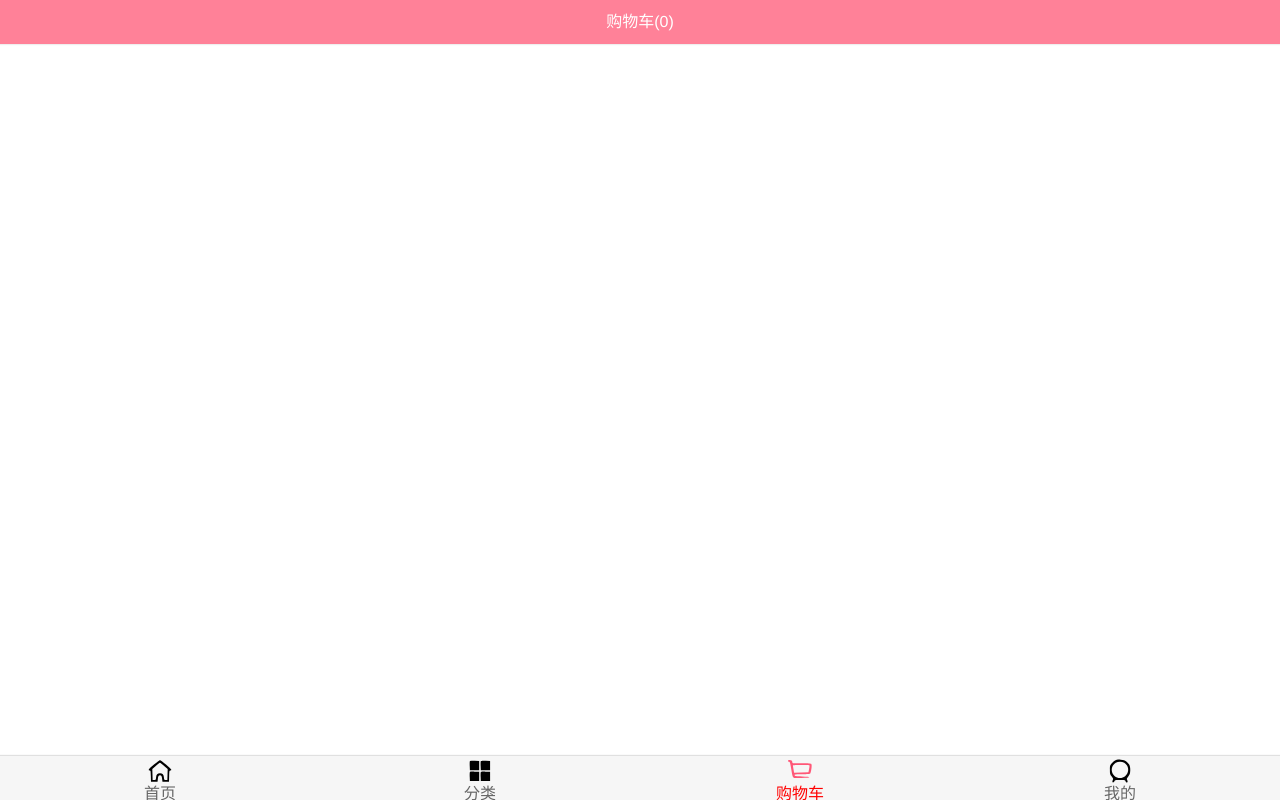
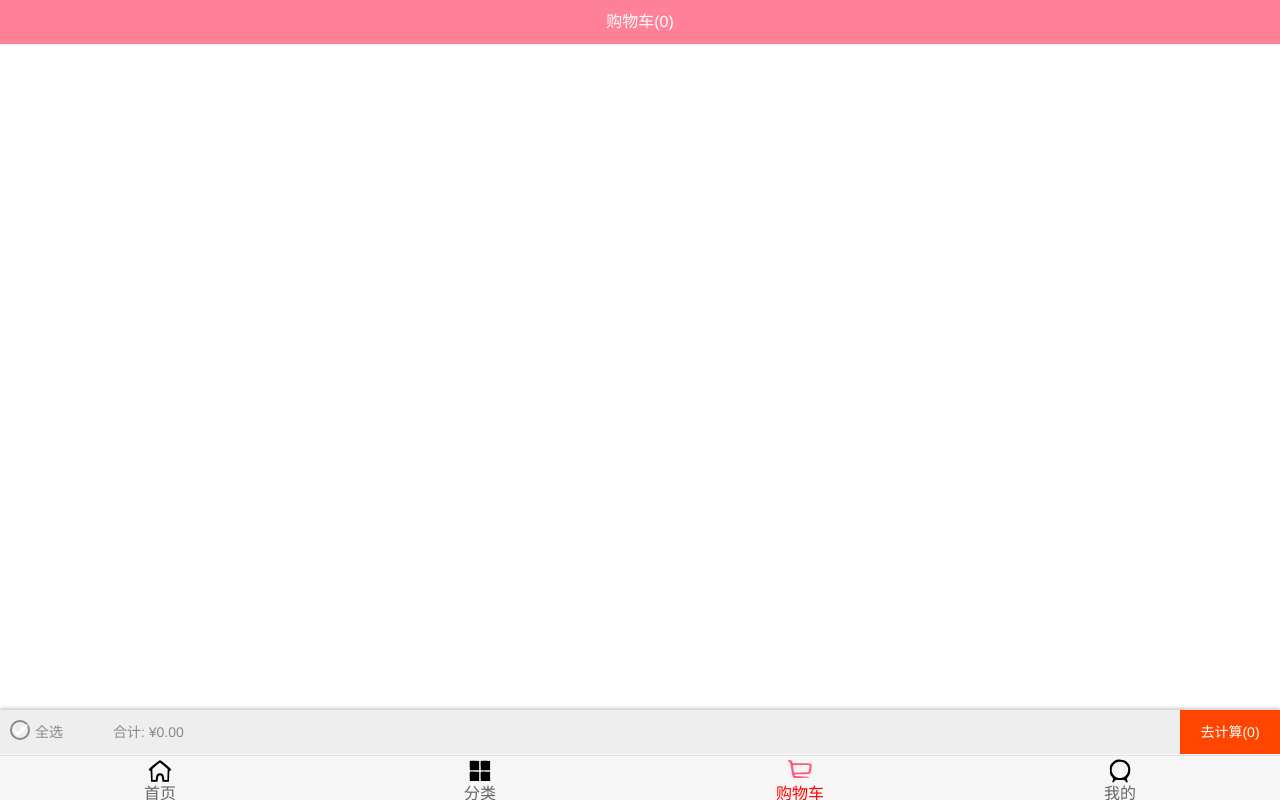
Before and after one commit to chen-ccy/bili-vue-store, a Vue app: page /shopcart in a window 1280 px wide. Built offline with nearby package versions, Linux system fonts and the light colour scheme.

Commit message:
2021.06.29 购物车完成

```diff
--- /dev/null
+++ b/src/components/common/toast/Toast.vue
@@ -0,0 +1,23 @@
+<template>
+  <div class="toast">
+    {{message}}
+  </div>
+</template>
+
+<script>
+  export default {
+    name: "Toast",
+    props:{
+      message:{
+        type:String,
+        default(){
+          return ''
+        }
+      }
+    }
+  }
+</script>
+
+<style scoped>
+
+</style>
--- a/src/store/actions.js
+++ b/src/store/actions.js
@@ -1,12 +1,17 @@
 const actions = {
+
   addCart(context,playload){
+    return new Promise(resolve => {
       let oldItem = context.state.cartList.find( item => item.iid === playload.iid )
       if(oldItem){
         context.commit('addCount',oldItem)
+        resolve('数量加一')
       }else {
         playload.count = 1
         context.commit('addToCart',playload)
+        resolve('已添加到购物车')
       }
+    })
   }
 }
 
--- a/src/store/mutations.js
+++ b/src/store/mutations.js
@@ -1,5 +1,6 @@
 const mutations = {
   addToCart(state,playload){
+    playload.isClick = false;
     state.cartList.push(playload)
   },
   addCount(state,playload){
--- a/src/views/cart/Cart.vue
+++ b/src/views/cart/Cart.vue
@@ -3,7 +3,10 @@
     <nav-bar class="cart-navbar">
       <div slot="center">购物车({{length}})</div>
     </nav-bar>
-    <CartList/>
+    <CartList :cartItem="cartList"/>
+    <CartBottomBar class="bottom-bar" @buyClick="buyClick"/>
+
+    <Toast class="cart-toast" :message="message" v-show="toastShow"/>
   </div>
 
 </template>
@@ -11,15 +14,24 @@
 <script>
   import NavBar from "@/components/common/navbar/NavBar";
   import CartList from "@/views/cart/childCart/CartList";
+  import CartBottomBar from "@/views/cart/childCart/CartBottomBar";
 
-
+  import Toast from "@/components/common/toast/Toast";
   import {mapGetters} from 'vuex'
 
   export default {
     name: "Cart",
     components:{
       NavBar,
-      CartList
+      CartList,
+      CartBottomBar,
+      Toast
+    },
+    data(){
+      return {
+        toastShow:false,
+        message:''
+      }
     },
     computed:{
       ...mapGetters({
@@ -27,6 +39,21 @@
         cartList: 'getCartList'
       })
     },
+    activated(){
+
+    },
+    methods:{
+      buyClick() {
+        if(this.cartList.length === 0){
+          this.message = '购物车为空，请添加商品'
+          this.toastShow = true
+          setTimeout(() => {
+
+            this.toastShow = false
+          },1500)
+        }
+      }
+    }
 
   }
 </script>
@@ -40,4 +67,14 @@
   background-color: var(--color-tint);
 }
 
+  .cart-toast{
+    position: absolute;
+    left: 50%;
+    top: 50%;
+    transform: translate(-50%,-50%);
+    background-color: rgba(0,0,0,0.5);
+    color: white;
+    padding: 10px;
+  }
+
 </style>
--- /dev/null
+++ b/src/views/cart/childCart/CartBottomBar.vue
@@ -0,0 +1,97 @@
+<template>
+  <div class="cart-bottomBar">
+    <CartButton class="select-all" @click.native="checkAll" :is-click="isClick" />
+    <span>全选</span>
+    <span class="total-price">合计: ¥{{totalPrice}}</span>
+    <span class="buy-product" @click="buyClick">去计算({{cartCount}})</span>
+  </div>
+</template>
+
+<script>
+  import CartButton from "@/views/cart/childCart/CartButton";
+
+  import {mapGetters} from 'vuex'
+  import CartList from "@/views/cart/childCart/CartList";
+  export default {
+    name: "CartBottomBar",
+    components: {
+      CartButton
+    },
+    data() {
+      return {
+        //isClick: false
+      }
+
+    },
+    computed: {
+      ...mapGetters({
+        length: 'getCount',
+        cartList: 'getCartList'
+      }),
+      totalPrice() {
+        return this.cartList.filter(item => {
+          return item.isClick
+        }).reduce((pre, item) => {
+          return pre + item.newPrice * item.count
+        }, 0).toFixed(2)
+      },
+      cartCount() {
+        return this.cartList.filter(item => item.isClick).length
+      },
+      isClick() {
+        if(this.cartList.length === 0) return false
+        return !this.cartList.find( item => !item.isClick)
+      }
+    },
+    methods: {
+      checkAll() {
+        if(this.isClick){
+          this.cartList.forEach( item => item.isClick = false)
+        }else {
+          this.cartList.forEach( item => item.isClick = true)
+        }
+      },
+      buyClick(){
+        this.$emit('buyClick')
+      }
+    }
+  }
+</script>
+
+<style scoped>
+.cart-bottomBar{
+  width: 100%;
+  height: 44px;
+  background-color: #eee;
+  position: fixed;
+  bottom: 46px;
+  left: 0;
+  box-shadow: 0 -2px 3px rgba(0, 0, 0, .2);
+  font-size: 14px;
+  color: #888;
+  line-height: 44px;
+  padding-left: 35px;
+  box-sizing: border-box;
+}
+  .select-all{
+    position:absolute ;
+    left: 10px;
+    top: 10px;
+  }
+  .total-price{
+    margin-left: 50px;
+  }
+  .cart-bottomBar .buy-product{
+    background-color: orangered;
+    display: inline-block;
+    color: #fff;
+    width: 100px;
+    float: right;
+    text-align: center;
+    line-height: 44px;
+
+  }
+  .clicked{
+    background-color: red;
+  }
+</style>
--- /dev/null
+++ b/src/views/cart/childCart/CartButton.vue
@@ -0,0 +1,33 @@
+<template>
+  <div>
+    <div class="item-button"  :class="{click:isClick}">
+      <img src="~assets/img/cart/tick.svg" alt="">
+    </div>
+  </div>
+</template>
+
+<script>
+  export default {
+    name: "CartButton",
+    props:{
+      isClick:{
+        type:Boolean,
+        default:false
+      }
+   },
+  }
+</script>
+
+<style scoped>
+  .item-button{
+    width: 20px;
+    height: 20px;
+    border-radius:50%;
+    border: 2px solid;
+    line-height: 20px;
+  }
+  .click{
+    background-color: red;
+    border-color:red ;
+  }
+</style>
--- a/src/views/cart/childCart/CartList.vue
+++ b/src/views/cart/childCart/CartList.vue
@@ -27,6 +27,9 @@
         this.$refs.scroll.refresh()
       },1000)
     },
+    activated(){
+      this.$refs.scroll.refresh()
+    },
     computed:{
       ...mapGetters({
         length: 'getCount',
--- a/src/views/cart/childCart/CartListItem.vue
+++ b/src/views/cart/childCart/CartListItem.vue
@@ -1,12 +1,40 @@
 <template>
   <div class="cartList-item" >
-    {{cartListItem}}
+    <div class="item-button">
+      <CartButton class="cartButton" :is-click="cartListItem.isClick" @click.native="checkClick"/>
+    </div>
+    <div class="item-img">
+      <div class="item-image">
+        <img :src="cartListItem.imgURL" alt="">
+      </div>
+    </div>
+
+    <div class="item-info">
+      <div class="item-title">
+        <span>{{cartListItem.title}}</span>
+      </div>
+      <div class="item-desc">
+        <span>{{cartListItem.desc}}</span>
+      </div>
+      <div class="item-bottom">
+        <div  class="price">￥{{cartListItem.newPrice}}</div>
+        <div class="count">x{{cartListItem.count}}</div>
+      </div>
+    </div>
+
+
+
   </div>
 </template>
 
 <script>
+
+
+  import CartButton from "@/views/cart/childCart/CartButton";
+
   export default {
     name: "CartListItem",
+    components: {CartButton},
     props:{
       cartListItem:{
         type:Object,
@@ -14,10 +42,76 @@
           return {}
         }
       }
-    }
+      },
+      methods:{
+        checkClick(){
+          this.cartListItem.isClick = !this.cartListItem.isClick
+
+        }
+      }
+
+
   }
 </script>
 
+
+
 <style scoped>
 
+  .cartList-item{
+    width: 100%;
+    display: flex;
+    font-size: 0;
+    padding: 5px;
+    border-bottom: 1px solid #ccc;
+  }
+  .cartButton{
+    width: 30px;
+    height: 100%;
+    display: flex;
+
+    align-items: center;
+    text-align: center;
+
+  }
+.item-img{
+    flex: 1;
+  }
+  .item-info{
+    flex:3;
+    font-size: 17px;
+    color: #333;
+    position: relative;
+    padding: 5px 10px;
+    overflow: hidden;
+  }
+  .item-desc,.item-title{
+    overflow: hidden;
+    white-space: nowrap;
+    text-overflow: ellipsis;
+  }
+  .item-desc{
+    margin-top: 15px;
+  }
+  .item-bottom{
+    display: flex;
+    justify-content: space-between;
+    margin-top: 10px;
+    position: absolute;
+    bottom: 10px;
+    left: 10px;
+    right: 10px;
+
+  }
+  .cartList-item img{
+    width: 80px;
+    height: 100px;
+    display: block;
+    border-radius: 5px;
+
+  }
+  .price{
+    color: orangered;
+  }
+
 </style>
--- a/src/views/detail/Detail.vue
+++ b/src/views/detail/Detail.vue
@@ -14,6 +14,7 @@
 
     </Scroll>
     <DetailBottomNav @addToCart="addToCart"/>
+    <Toast class="detail-toast" v-show="toastShow" :message="message"/>
   </div>
 
 </template>
@@ -32,6 +33,7 @@
 
   import Scroll from "@/components/common/scroll/Scroll";
   import GoodsList from "@/components/content/goods/GoodsList";
+  import Toast from "@/components/common/toast/Toast";
 
 
   import {getDetail} from "@/networks/detail";
@@ -52,7 +54,8 @@
       DetailCommentInfo,
       DetailBottomNav,
       GoodsList,
-      Scroll
+      Scroll,
+      Toast
     },
     mixins:[itemListenerMixin],
     data(){
@@ -67,7 +70,9 @@
         recommend:{},
         getThemeTopY:null,
         themeTopY:[],
-        currentIndex:null
+        currentIndex:null,
+        message:'',
+        toastShow:false
       }
     },
     created() {
@@ -126,9 +131,14 @@
         obj.desc = this.goods.desc;
         obj.newPrice = this.goods.realPrice;
 
+        this.$store.dispatch('addCart',obj).then(res =>{
+          this.message = res
+        })
+        this.toastShow = true
+        setTimeout(() =>{
+          this.toastShow = false
+        },1500)
 
-        this.$store.dispatch('addCart',obj)
-        alert("已加入购物车")
       }
     }
   }
@@ -153,4 +163,13 @@
   bottom: 58px;
   overflow: hidden;
 }
+  .detail-toast{
+    position: absolute;
+    left: 50%;
+    top: 50%;
+    transform: translate(-50%,-50%);
+    background-color: rgba(0,0,0,0.5);
+    color: white;
+    padding: 10px;
+  }
 </style>
--- a/src/views/home/home.vue
+++ b/src/views/home/home.vue
@@ -59,9 +59,9 @@
         banners:[],
         recommend:[],
         goods:{
-          'pop':{ page:0,list:[],scrollY:-590 },
-          'new':{ page:0,list:[],scrollY:-590 },
-          'sell':{ page:0,list:[],scrollY:-590 },
+          'pop':{ page:0,list:[],scrollY:-550 },
+          'new':{ page:0,list:[],scrollY:-540 },
+          'sell':{ page:0,list:[],scrollY:-550 },
 
         },
         currentType: 'pop',
@@ -73,6 +73,7 @@
     },
     activated(){
       this.$refs.scroll.scrollTo(0,this.saveY,100)
+      this.$refs.scroll.refresh()
       this.$refs.scroll.refresh()
     },
     deactivated(){
@@ -138,6 +139,7 @@
         this.$refs.tabControl2.currentIndex = index;
       },
       swiperImageLoad(){
+
         this.TabControlOffserTop = this.$refs.tabControl2.$el.offsetTop;
       }
 
```
Lines whose indentation alone changed are shown as unchanged.
